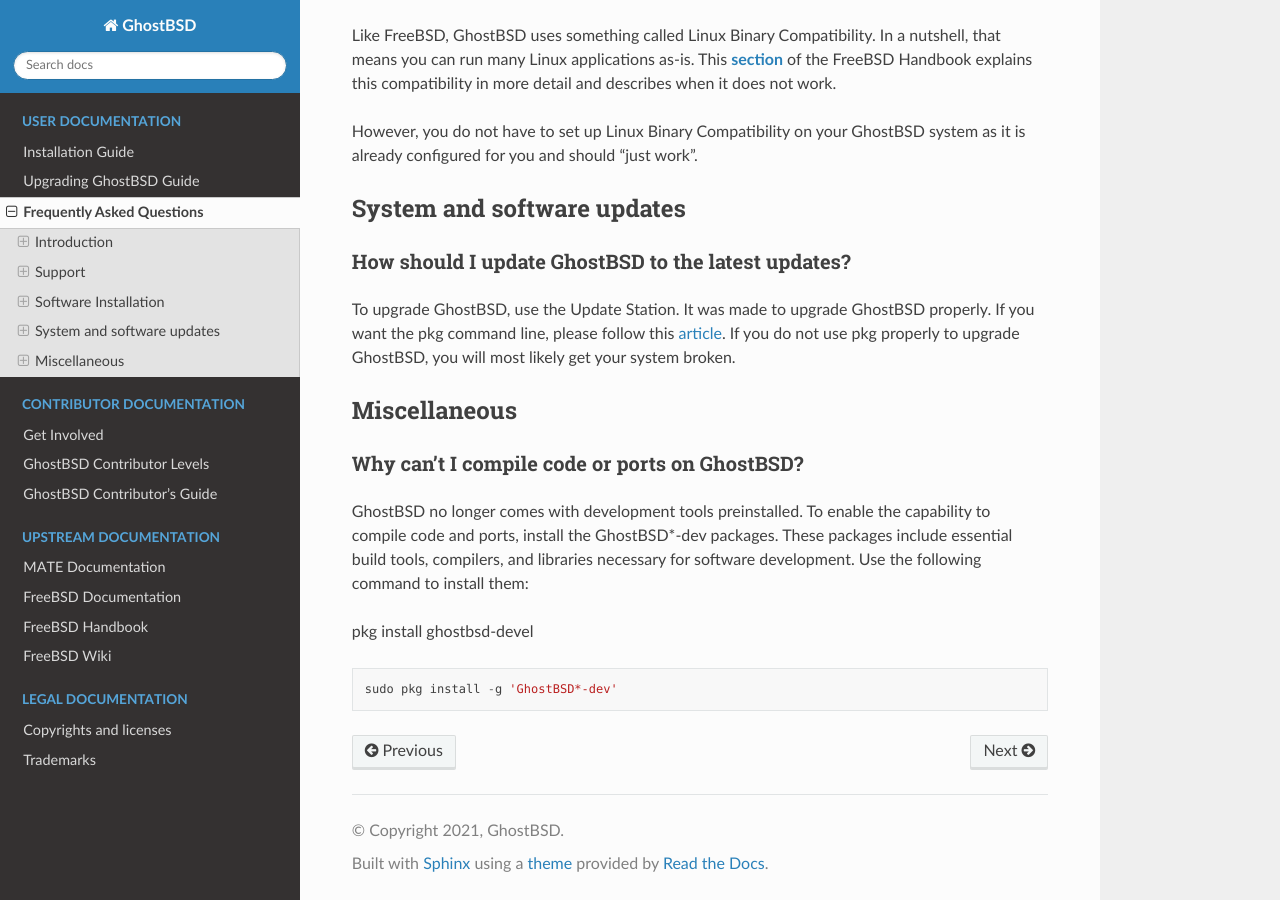
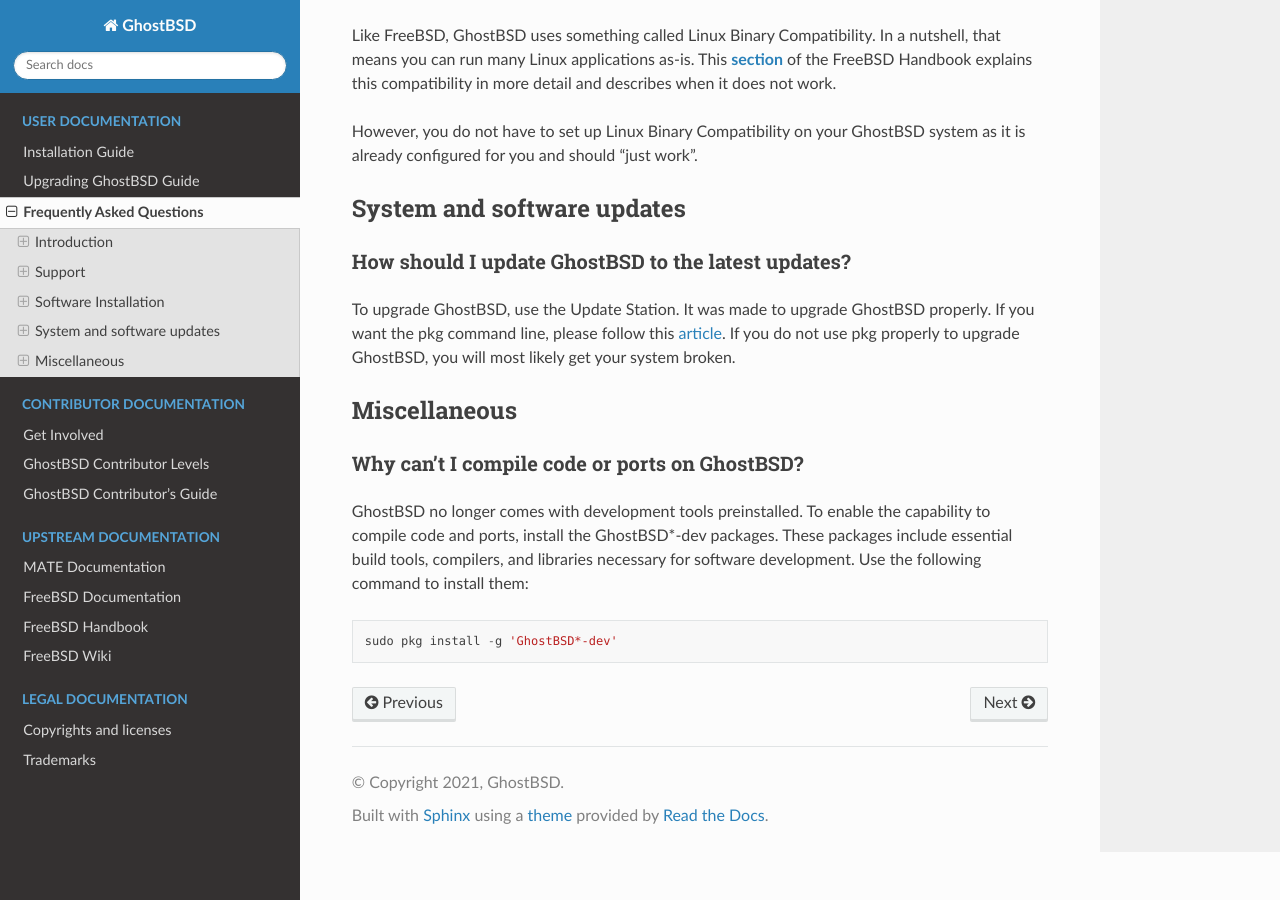
Before and after one commit to ghostbsd/documentation, a Sphinx documentation site: the page built from source/user/FAQ.md, in a window 1280 px wide and 900 px high, scrolled down 2806 px. Built offline with Sphinx 7.4.7 and the Read the Docs theme 2.0.0, drawn with Linux system fonts in a browser that asks for light colours.

Commit message:
Update FAQ.md

````diff
--- a/source/user/FAQ.md
+++ b/source/user/FAQ.md
@@ -86,8 +86,6 @@
 
 GhostBSD no longer comes with development tools preinstalled. To enable the capability to compile code and ports, install the GhostBSD*-dev packages. These packages include essential build tools, compilers, and libraries necessary for software development. Use the following command to install them:
 
-pkg install ghostbsd-devel
-
 ```
 sudo pkg install -g 'GhostBSD*-dev'
 ```
````
